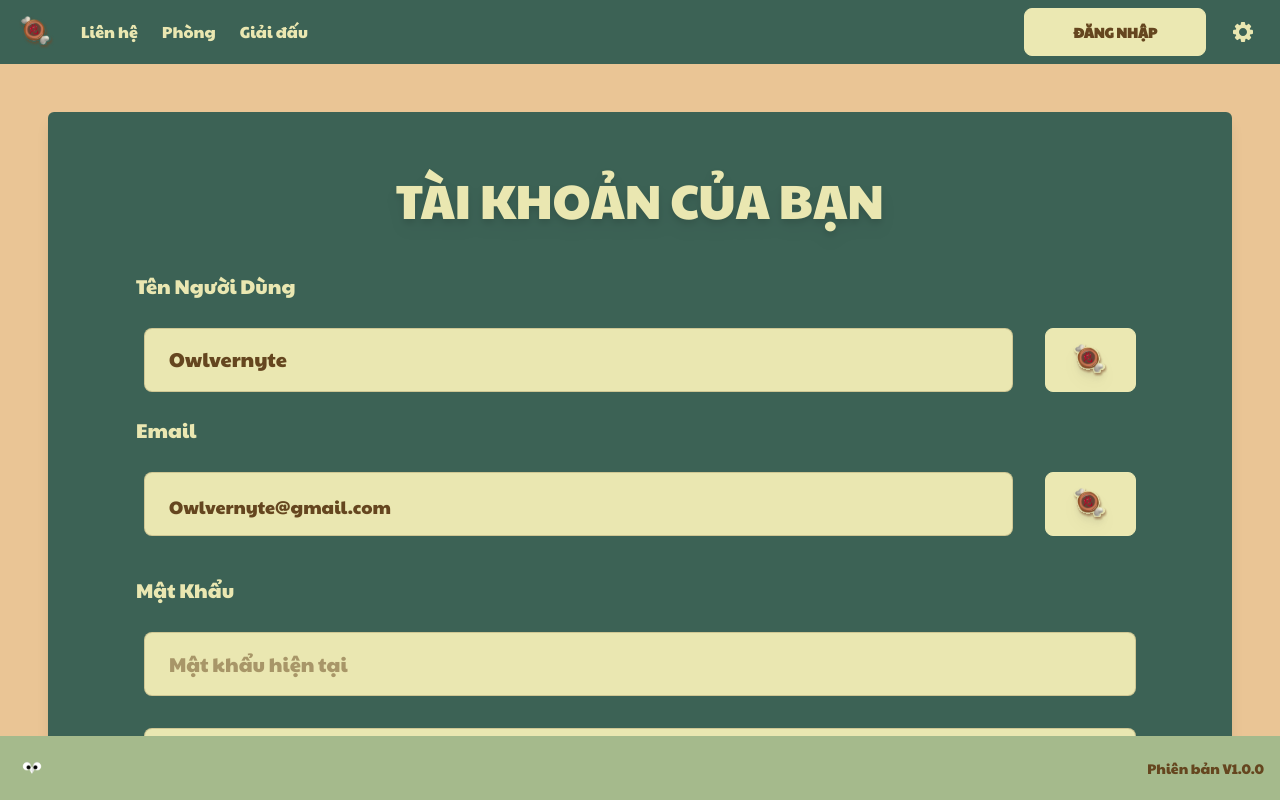
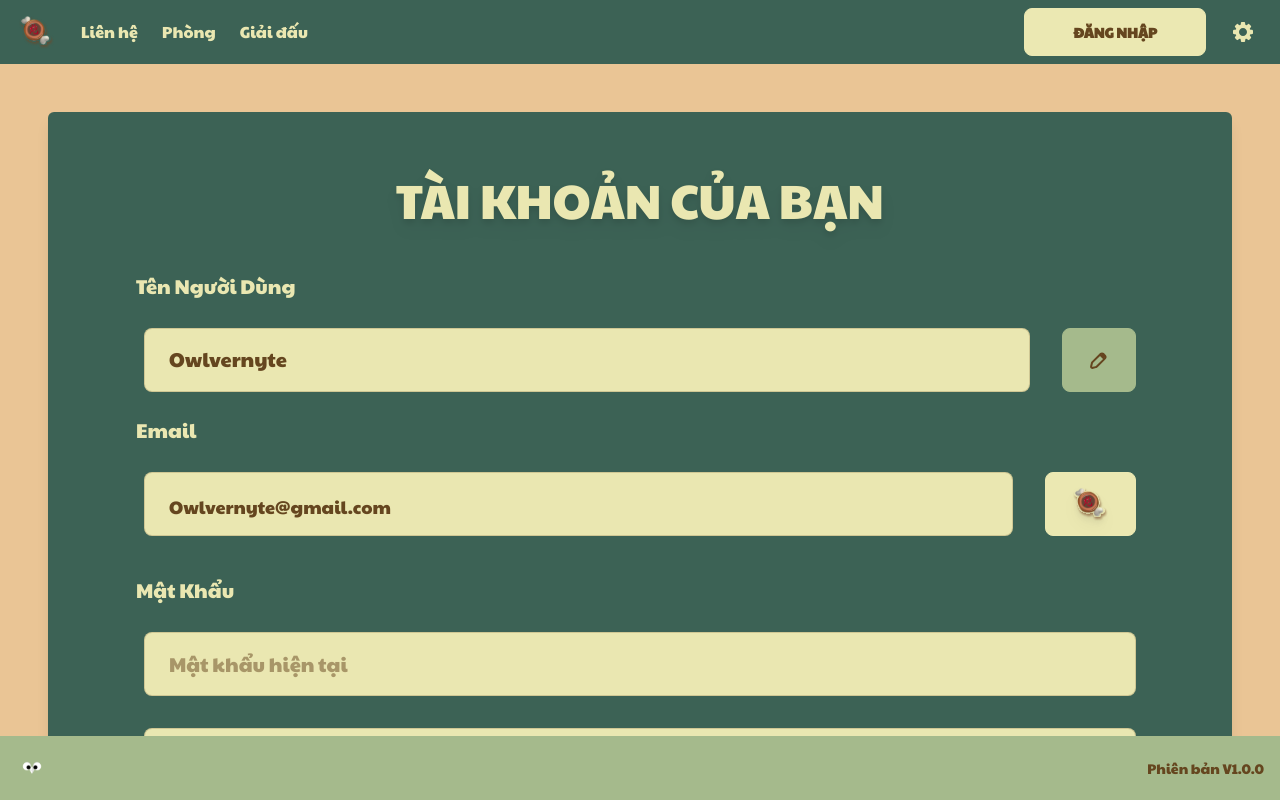
Before and after one commit to Owlvernyte/cotuong-frontend, a Next.js app: page /account in a window 1280 px wide. Built offline with nearby package versions, Linux system fonts and the light colour scheme.

Commit message:
feat(ui): create IconButton component

```diff
--- a/components/account/forms/UpdateUsernameForm.tsx
+++ b/components/account/forms/UpdateUsernameForm.tsx
@@ -1,5 +1,6 @@
 "use client"
 
+import IconButton from "@/components/ui/IconButton"
 import React from "react"
 
 const UpdateUsernameForm: React.FC = () => {
@@ -12,16 +13,12 @@ const UpdateUsernameForm: React.FC = () => {
         <div className="input input-bordered input-lg w-full bg-bamboo-100 placeholder-dirt-400 placeholder-opacity-50 text-xl pt-4">
           Owlvernyte
         </div>
-        <button
-          className="btn btn-lg btn-secondary"
+        <IconButton
+          iconSrc="/icons/secondary/Edit.svg"
+          iconAlt="Icon Edit"
           onClick={() => (window as any).my_modal_1.showModal()}
-        >
-          <img
-            className="drop-shadow-lg"
-            src="/thitnuong.svg"
-            alt="icon_quan_co"
-          />
-        </button>
+          buttonVariants="btn-neutral   "
+        />
         <dialog id="my_modal_1" className="modal">
           <form
             method="dialog"
--- /dev/null
+++ b/components/ui/IconButton.tsx
@@ -0,0 +1,36 @@
+import React from "react"
+import Image from "next/image"
+
+interface IconButtonProps {
+  iconSrc: string
+  iconAlt: string
+  iconWidth?: number
+  iconHeight?: number
+  buttonVariants?: string
+  onClick?: () => void
+  className?: string
+}
+
+const IconButton: React.FC<IconButtonProps> = ({
+  iconSrc,
+  iconAlt,
+  iconWidth = 20,
+  iconHeight = 20,
+  buttonVariants = "btn-secondary",
+  onClick,
+  className = "",
+}) => {
+  return (
+    <button className={`icon-button btn btn-lg text-xl ${buttonVariants} ${className}`} onClick={onClick}>
+      <Image
+        src={iconSrc}
+        alt={iconAlt}
+        width={iconWidth}
+        height={iconHeight}
+        style={{ width: "auto", height: "auto" }}
+      />
+    </button>
+  )
+}
+
+export default IconButton
```
